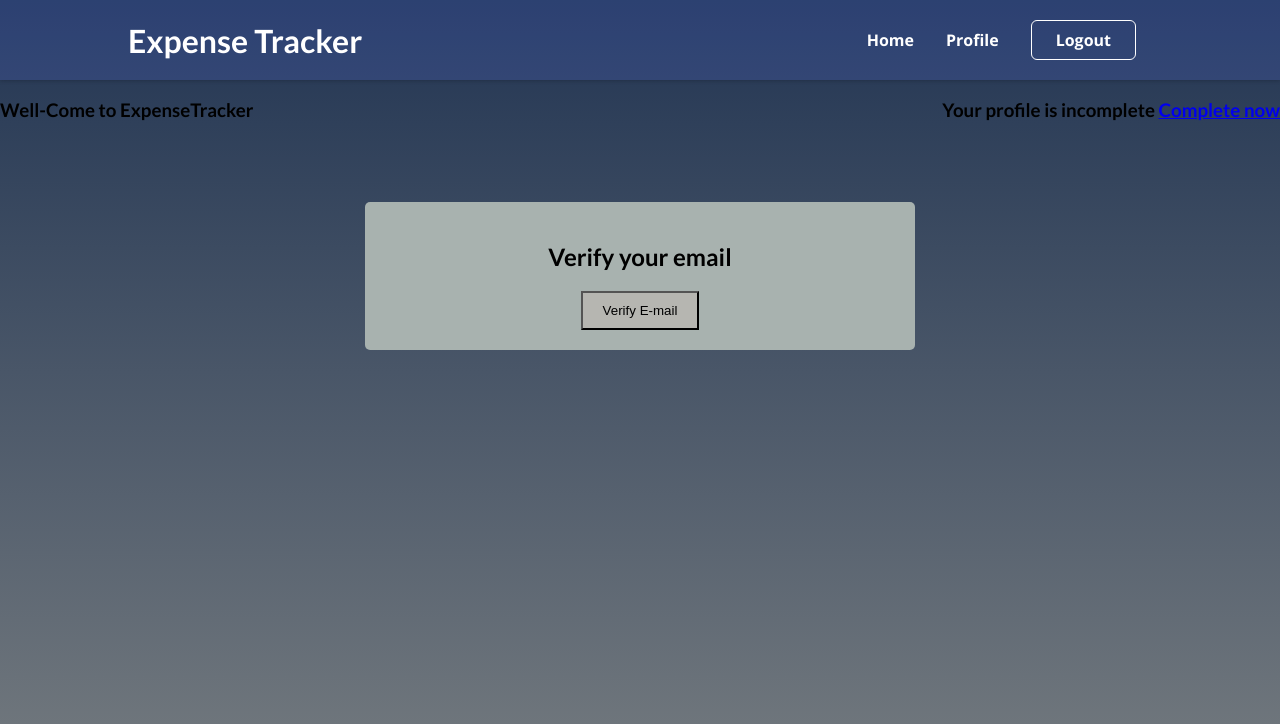
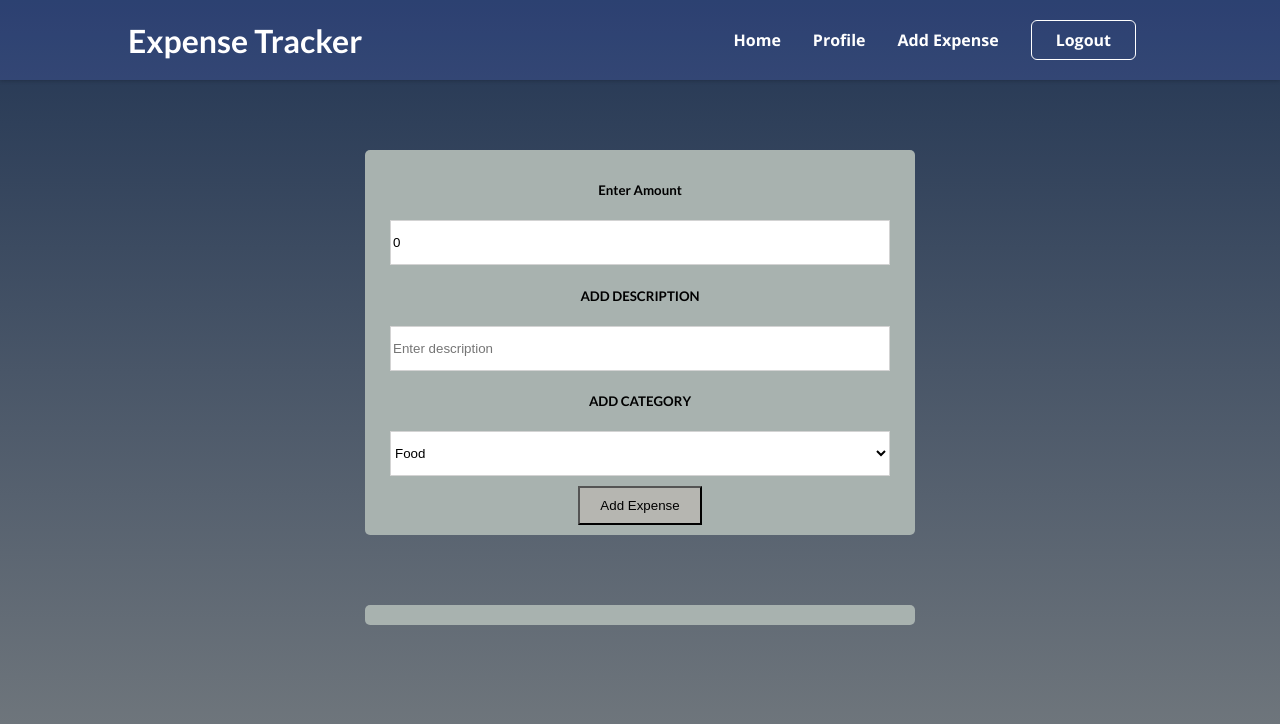
Before and after one commit to Abhinas098/ExpenseTracker, a React (Create React App) app: page /expense in a window 1280 px wide. Before the commit this address led to /home. Shown: the top 724 px of the page. Built offline with nearby package versions, Linux system fonts and the light colour scheme; sample sign-in values are in the browser's storage.

Commit message:
Add Expense

```diff
--- a/src/App.js
+++ b/src/App.js
@@ -8,6 +8,7 @@ import RegistrationForm from "./components/Auth/RegistrationForm";
 import Profile from "./components/Profile/Profile";
 import Layout from "./components/Layout/layout";
 import ForgetPasswordForm from "./components/Auth/ForgetPasswordForm";
+import Expenses from "./components/Expenses/Expenses";
 
 function App() {
   const ctx = useContext(AuthContext);
@@ -44,6 +45,11 @@ function App() {
             {ctx.isLogin && <Profile />}
             {!ctx.isLogin && <Redirect to="/login" />}
           </Route>
+          {ctx.isLogin && (
+            <Route path="/expense">
+              <Expenses />
+            </Route>
+          )}
 
           {!ctx.isLogin && (
             <Route path="*">
--- a/src/components/Auth/ForgetPasswordForm.jsx
+++ b/src/components/Auth/ForgetPasswordForm.jsx
@@ -29,6 +29,7 @@ const ForgetPasswordForm = () => {
             if (data && data.error && data.error.message) {
               errorMsg = data.error.message;
             }
+            alert(errorMsg);
             throw new Error(errorMsg);
           });
         }
@@ -46,7 +47,12 @@ const ForgetPasswordForm = () => {
         <h2>Forgot Password</h2>
         <i>Enter your registered email to reset your password.</i>
         <div className="form-body">
-          <input type="email" id="email" placeholder="Enter Registered Email" ref={emailRef} />
+          <input
+            type="email"
+            id="email"
+            placeholder="Enter Registered Email"
+            ref={emailRef}
+          />
         </div>
         <button type="submit" className="btn">
           Send link
--- a/src/components/Auth/LoginForm.css
+++ b/src/components/Auth/LoginForm.css
@@ -16,6 +16,7 @@
 .login lable {
   text-align: center;
 }
+.input,
 .login input {
   width: 60%;
   display: flex;
@@ -25,7 +26,7 @@
   border: 1px solid lightgray;
   margin: 10px auto;
 }
-.foo button {
+.btn {
   background-color: rgb(182, 182, 177);
   padding: 10px 20px;
 }
--- /dev/null
+++ b/src/components/Expenses/Expenses.jsx
@@ -0,0 +1,92 @@
+import React, { useState } from "react";
+import SingleExpense from "./SingleExpense";
+
+const Expenses = () => {
+  const [expenses, setExpenses] = useState([]);
+  const [amount, setAmount] = useState(0);
+  const [desc, setDesc] = useState("");
+  const initialState = () => {
+    const value = "Food";
+    return value;
+  };
+  const [category, setCategory] = useState(initialState);
+  const categoryHandler = (e) => {
+    setCategory(e.target.value);
+  };
+
+  const expenseFormHandler = (e) => {
+    e.preventDefault();
+    const data = {
+      amount: amount,
+      desc: desc,
+      category: category,
+    };
+    setExpenses((prevExp) => {
+      let newExpense = [...prevExp];
+      newExpense.push(data);
+      return newExpense;
+    });
+    setAmount(0);
+    setDesc("");
+    setCategory(initialState);
+  };
+  return (
+    <>
+      <div className="form">
+        <form onSubmit={expenseFormHandler}>
+          <div className="allInput">
+            <div className="form-input">
+              <h5>Enter Amount</h5>
+              <input
+                type="number"
+                value={amount}
+                onChange={(e) => setAmount(e.target.value)}
+              />
+            </div>
+            <div>
+              <h5>ADD DESCRIPTION</h5>
+              <input
+                type="text"
+                value={desc}
+                placeholder="Enter description"
+                onChange={(e) => setDesc(e.target.value)}
+                required
+              />
+            </div>
+            <div>
+              <h5>ADD CATEGORY</h5>
+              <select
+                className="input"
+                id="category"
+                onChange={categoryHandler}
+              >
+                <option value="Food">Food</option>
+                <option value="Petrol">Petrol</option>
+                <option value="Salary">Salary</option>
+              </select>
+            </div>
+          </div>
+
+          <div>
+            <button className="btn">Add Expense</button>
+          </div>
+        </form>
+      </div>
+
+      <div className="form">
+        {expenses.map((expense, index) => {
+          return (
+            <SingleExpense
+              key={index}
+              amount={expense.amount}
+              desc={expense.desc}
+              category={expense.category}
+            />
+          );
+        })}
+      </div>
+    </>
+  );
+};
+
+export default Expenses;
--- /dev/null
+++ b/src/components/Expenses/SingleExpense.jsx
@@ -0,0 +1,15 @@
+import React from "react";
+
+const SingleExpense = (props) => {
+  return (
+    <div>
+      <li>
+        <i>
+          {props.desc}-{props.amount}-{props.category}
+        </i>
+      </li>
+    </div>
+  );
+};
+
+export default SingleExpense;
--- a/src/components/Layout/Navigation.jsx
+++ b/src/components/Layout/Navigation.jsx
@@ -34,6 +34,11 @@ const Navigation = () => {
           )}
           {isLoggedIn && (
             <li>
+              <Link to="/expense">Add Expense</Link>
+            </li>
+          )}
+          {isLoggedIn && (
+            <li>
               <button onClick={logoutHandler}>Logout</button>
             </li>
           )}
```
